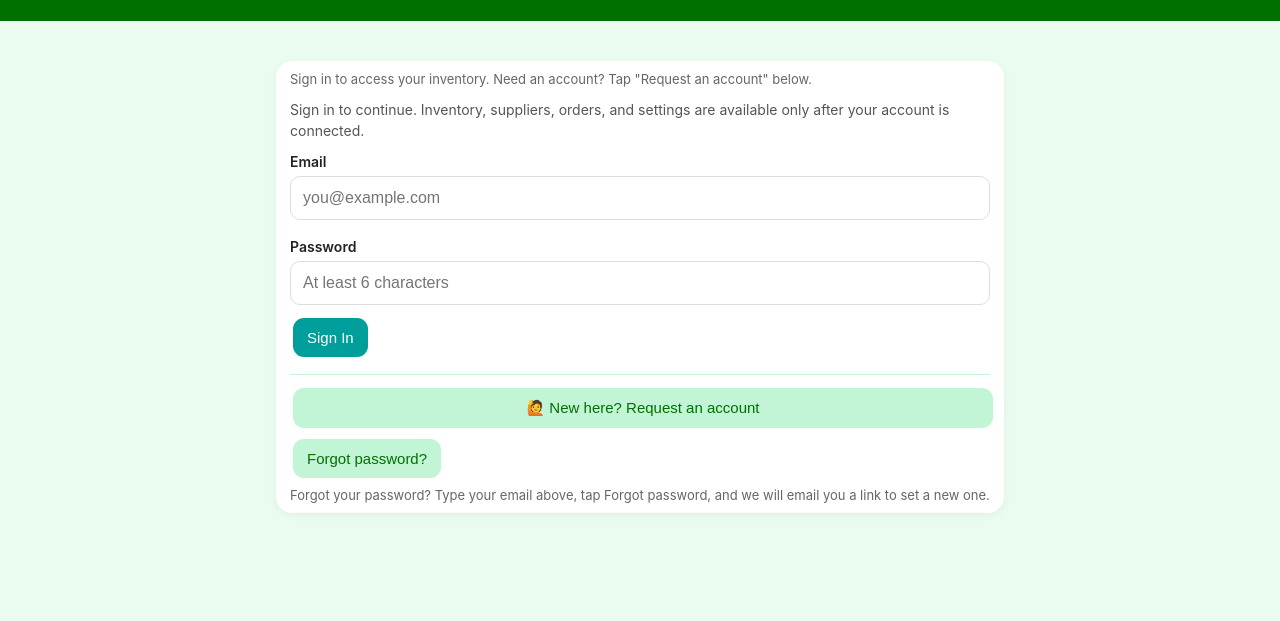
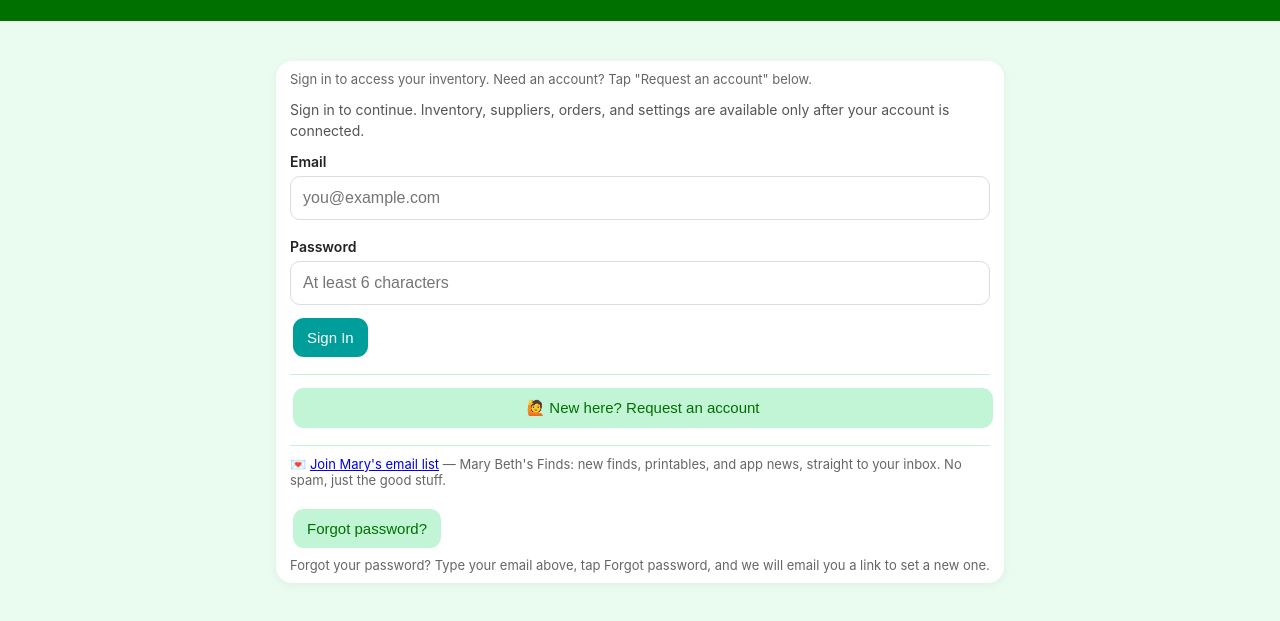
Before and after one commit to mdarybeth28/inventory-buddy, a plain HTML site: page index.html in a window 1280 px wide. Shown: the part 107-728 px from the top of the page. Drawn offline with nearby package versions, Linux system fonts and the light colour scheme; a script that the page names is missing.

Commit message:
Login door: add Join Mary email list link at the bottom

```diff
--- a/index.html
+++ b/index.html
@@ -81,6 +81,7 @@ body:not(.authenticated) #authForm:before{content:"Sign in to continue. Inventor
         <div id="requestStatus" class="small" style="margin-top:8px"></div>
       </div>
     </div>
+    <p class="small" style="margin-top:14px;border-top:1px solid #c2f4d6;padding-top:10px">💌 <a href="https://mary-beth-s-finds.kit.com/joinfree?from=buddy">Join Mary's email list</a> — Mary Beth's Finds: new finds, printables, and app news, straight to your inbox. No spam, just the good stuff.</p>
   </div>
   <div id="signedInBox" class="hidden" style="margin-top:10px">
     <div class="small">Signed in as <b id="cloudEmail"></b></div>
```
